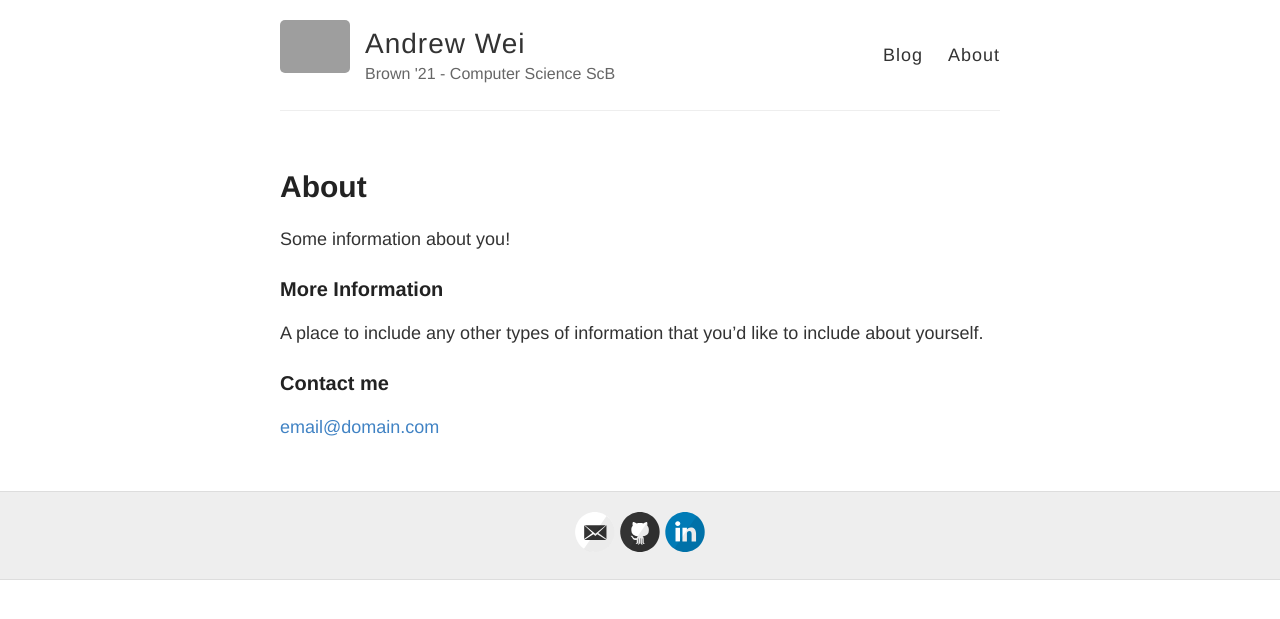
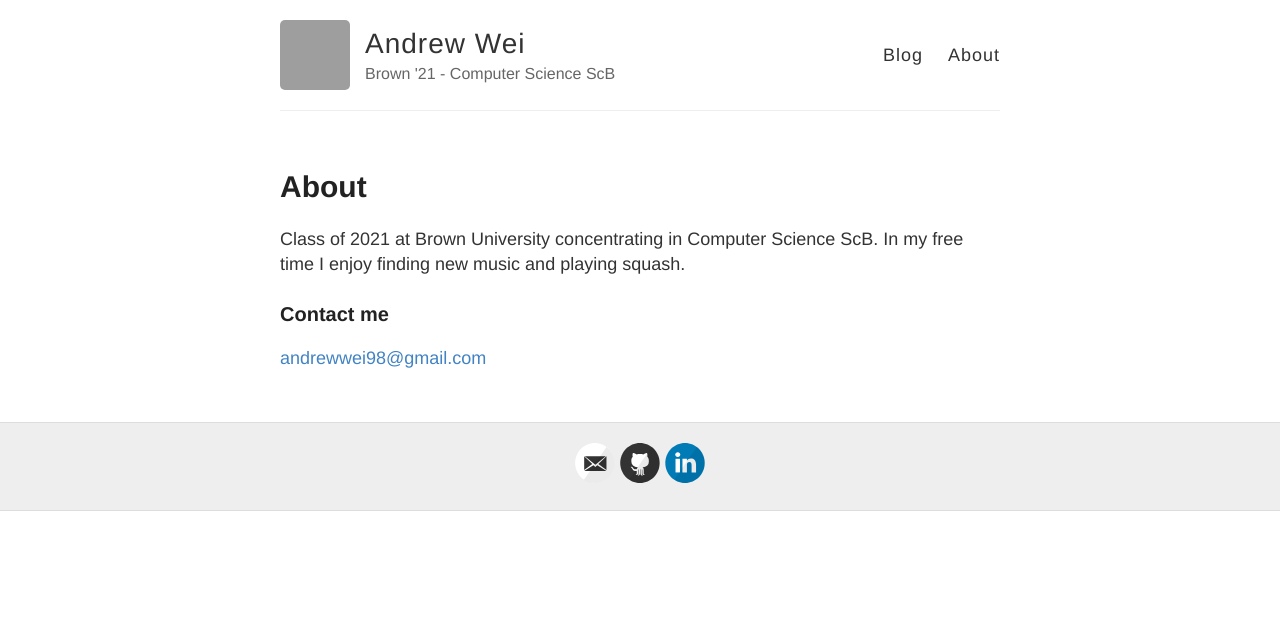
Before and after one commit to andrew128/andrew128.github.io, a Jekyll site: the page built from about.md, in a window 1280 px wide. Shown: the top 619 px of the page. Built offline with Jekyll 4.4.1, drawn with Linux system fonts in a browser that asks for light colours; grey boxes are pictures that could not be loaded.

Commit message:
update prof description and pic

```diff
--- a/_config.yml
+++ b/_config.yml
@@ -9,9 +9,10 @@ name: Andrew Wei
 description: Brown '21 - Computer Science ScB
 
 # URL of your avatar or profile pic (you could use your GitHub profile pic)
-avatar: https://raw.githubusercontent.com/barryclark/jekyll-now/master/images/jekyll-logo.png
+# avatar: https://raw.githubusercontent.com/barryclark/jekyll-now/master/images/jekyll-logo.png
 # avatar: ![_config.yml]({{ site.baseurl }}/images/PerceptronBlog/profPic.jpg)
-# avatar: {% avatar [USERNAME] %}
+# avatar: https://github.com/andrew128/andrew128.github.io/blob/master/images/profPic.jpg
+avatar: https://avatars0.githubusercontent.com/u/8172167?s=400&u=27034bc93779390bfbaca21727973a54058fc093&v=4
 
 #
 # Flags below are optional
--- a/about.md
+++ b/about.md
@@ -4,12 +4,9 @@ title: About
 permalink: /about/
 ---
 
-Some information about you!
-
-### More Information
-
-A place to include any other types of information that you'd like to include about yourself.
+Class of 2021 at Brown University concentrating in Computer Science ScB.
+In my free time I enjoy finding new music and playing squash.
 
 ### Contact me
 
-[email@domain.com](mailto:email@domain.com)
+[andrewwei98@gmail.com](mailto:andrewwei98@gmail.com)
```
Also changed, not shown: 4 other files.
